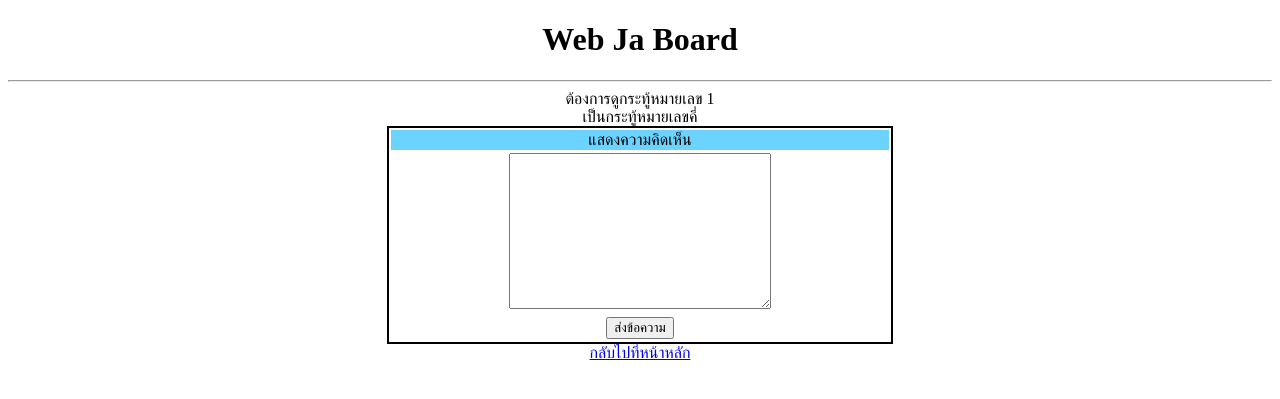
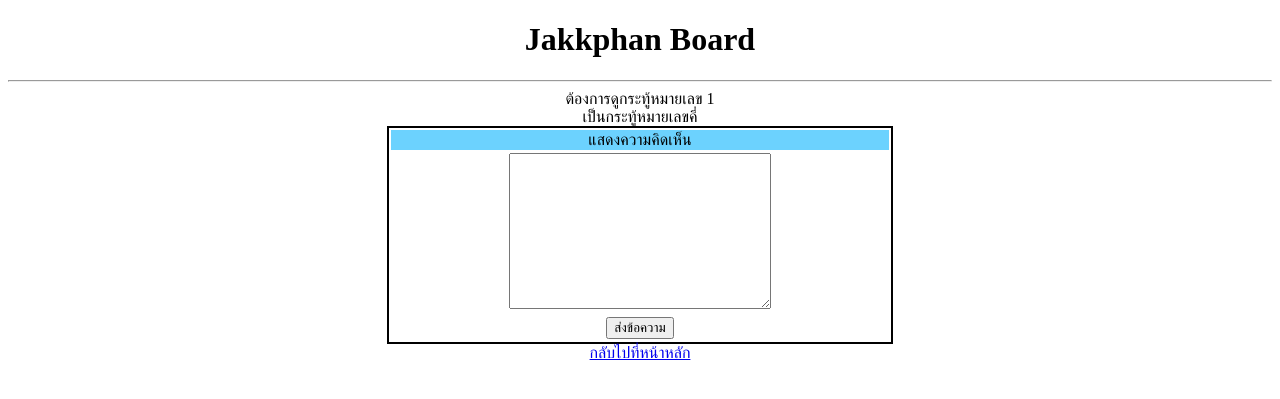
Before and after one commit to cryjamoo/Webboard-ECT_Jakkaphan, a PHP site: page /post.php?id=1 in a window 1280 px wide. Shown: the top 399 px of the page. Run offline with PHP 8.4, Linux system fonts and the light colour scheme.

Commit message:
update index post verify

```diff
--- a/index.php
+++ b/index.php
@@ -7,7 +7,7 @@
 </head>
 
 <body>
-    <h1 style="text-align: center;">Web Ja Board</h1>
+    <h1 style="text-align: center;">Jakkphan Board</h1>
     <hr>
     หมวดหมู่: <select name="category">
         <option value="all">--ทั้งหมด--</option>></option>
--- a/post.php
+++ b/post.php
@@ -6,7 +6,7 @@
     <title>Document</title>
 </head>
 <body>
-<h1 style="text-align: center;">Web Ja Board</h1>
+<h1 style="text-align: center;">Jakkphan Board</h1>
     <hr>
     <div style="text-align: center;">
     <?php
--- a/verify.php
+++ b/verify.php
@@ -6,7 +6,7 @@
     <title>Document</title>
 </head>
 <body>
-<h1 style="text-align: center;">Web Ja Board</h1>
+<h1 style="text-align: center;">Jakkphan Board</h1>
     <hr>
    <?php
    $id = $_POST['login'];
```
